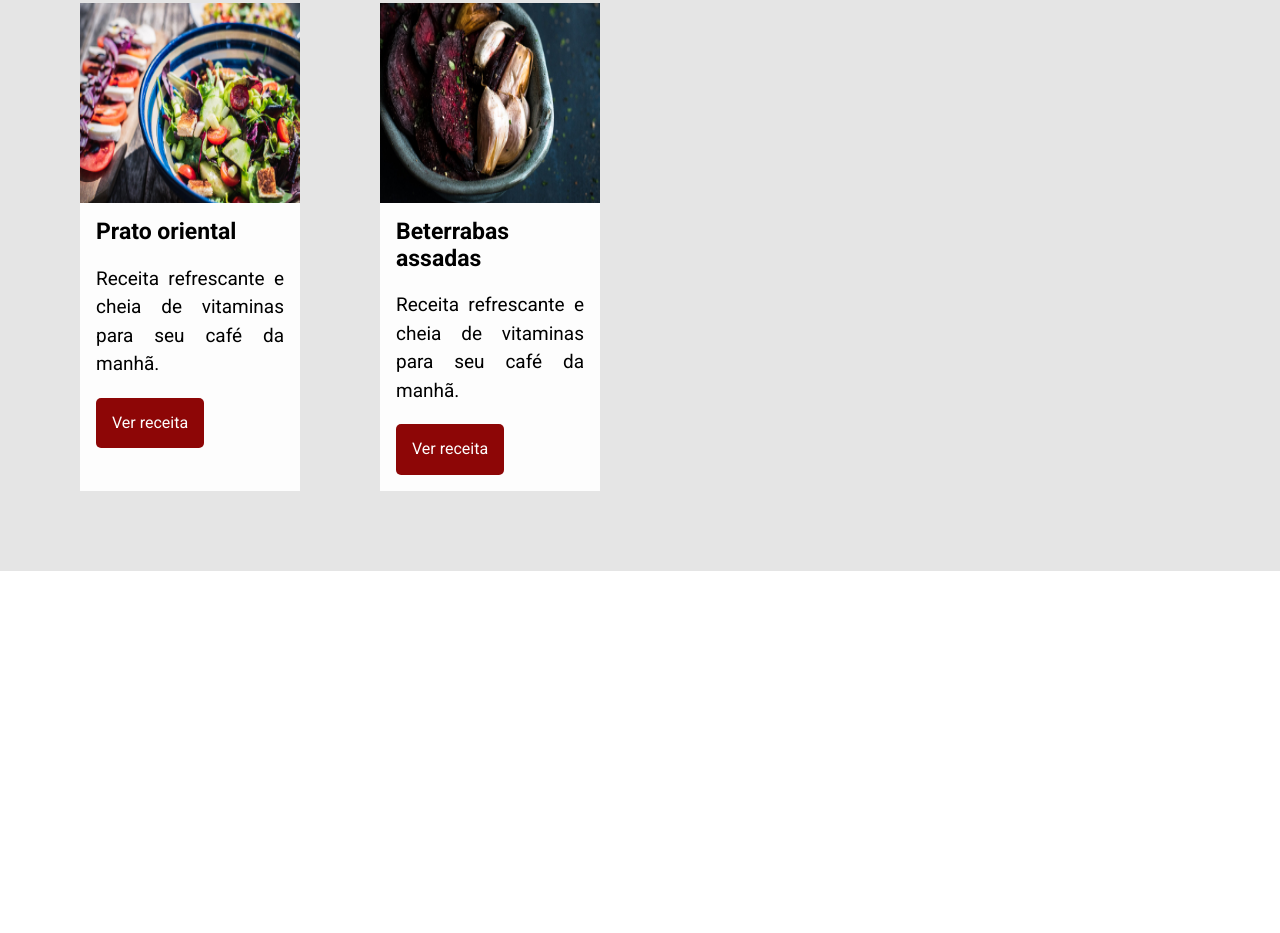
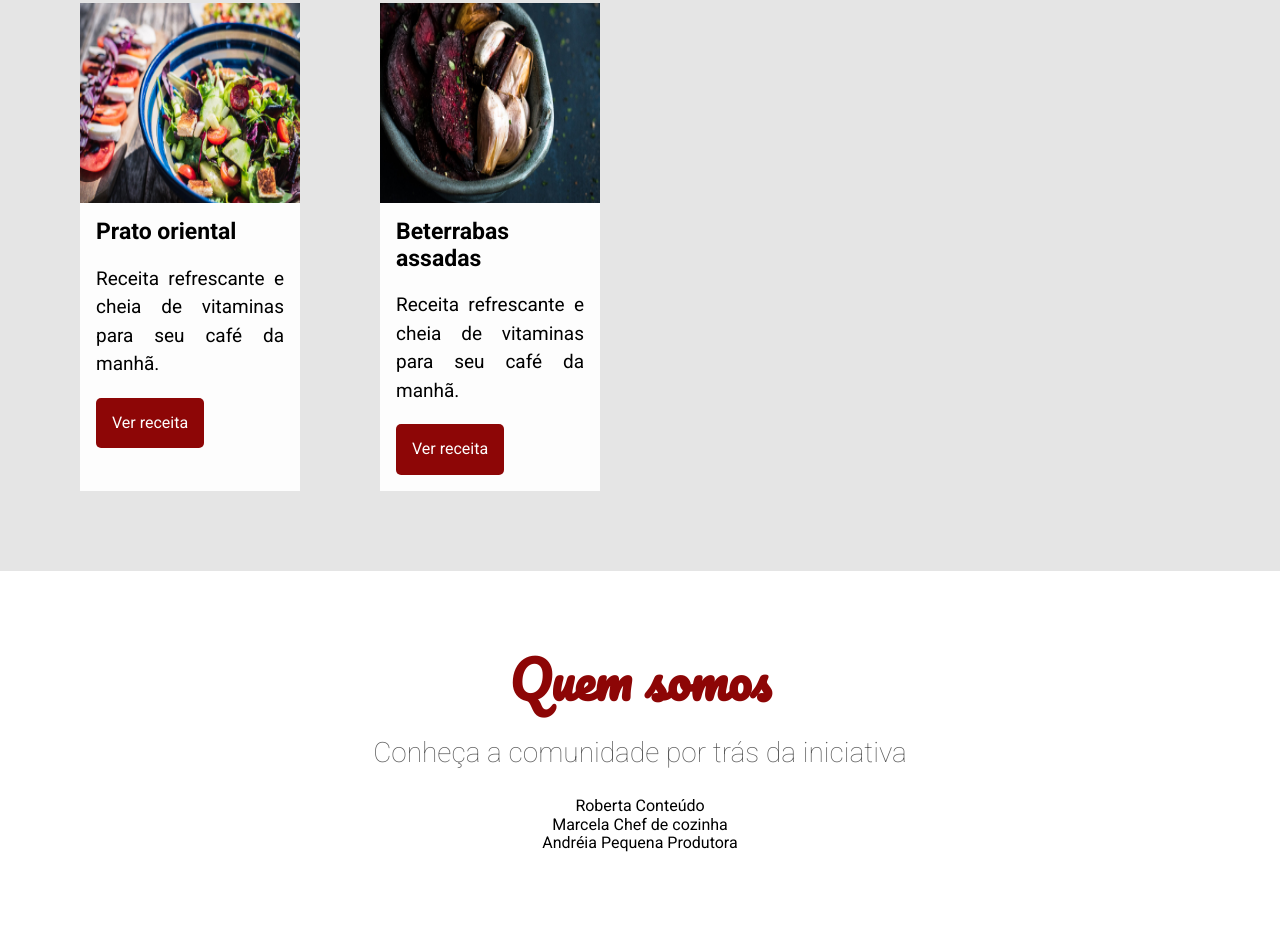
Before and after one commit to vitormds22/alura-arquitetura-css, a plain HTML site: page index.html in a window 1280 px wide. Shown: the part 1709-2642 px from the top of the page. Before the commit the page ends 2280 px from the top, so only its background shows below. Drawn offline with Linux system fonts and the light colour scheme.

Commit message:
Estilizando a parte de quem somos da pagina

```diff
--- /dev/null
+++ b/assets/css/quemSomos/quemSomos-descricao.css
@@ -0,0 +1,5 @@
+.quem-somos__descricao {
+      font-weight: 100;
+      font-size: 1.75rem;
+      color: #595959;
+}
--- /dev/null
+++ b/assets/css/quemSomos/quemSomos-titulos.css
@@ -0,0 +1,6 @@
+.quem-somos__titulo {
+      font-family: Pacifico, cursive;
+      margin-bottom: 1rem;
+      color: #8d0606;
+      font-size: 3.1875rem;
+}
--- /dev/null
+++ b/assets/css/quemSomos/quemSomos.css
@@ -0,0 +1,4 @@
+.quem-somos {
+      text-align: center;
+      padding: 5rem;
+}
--- a/index.html
+++ b/index.html
@@ -26,6 +26,9 @@
         <link href="./assets/css/receita/receita-descricao.css" rel="stylesheet" />
         <link href="./assets/css/receita/receita-imagem.css" rel="stylesheet" />
         <link href="./assets/css/receitas.css" rel="stylesheet" />
+        <link href="./assets/css/quemSomos/quemSomos-descricao.css" rel="stylesheet" />
+        <link href="./assets/css/quemSomos/quemSomos-titulos.css" rel="stylesheet" />
+        <link href="./assets/css/quemSomos/quemSomos.css" rel="stylesheet" />
     </head>
     <body>
         <header class="cabecalho">
@@ -98,5 +101,26 @@
                 </div>
             </div>
         </section>
+        <section class="quem-somos">
+            <h3 class="quem-somos__titulo">Quem somos</h3>
+            <p class="quem-somos__descricao">Conheça a comunidade por trás da iniciativa</p>
+            <div class="pessoas">
+                <div class="pessoa">
+                    <div class="pessoa__imagem pessoa__imagem--roberta"></div>
+                    <span class="pessoa__nome">Roberta</span>
+                    <span class="pessoa__funcao">Conteúdo</span>
+                </div>
+                <div class="pessoa">
+                    <div class="pessoa__imagem pessoa__imagem--marcela"></div>
+                    <span class="pessoa__nome">Marcela</span>
+                    <span class="pessoa__funcao">Chef de cozinha</span>
+                </div>
+                <div class="pessoa">
+                    <div class="pessoa__imagem pessoa__imagem--andreia"></div>
+                    <span class="pessoa__nome">Andréia</span>
+                    <span class="pessoa__funcao">Pequena Produtora</span>
+                </div>
+            </div>
+        </section>
     </body>
 </html>
```
Also changed, not shown: 1 other file.
